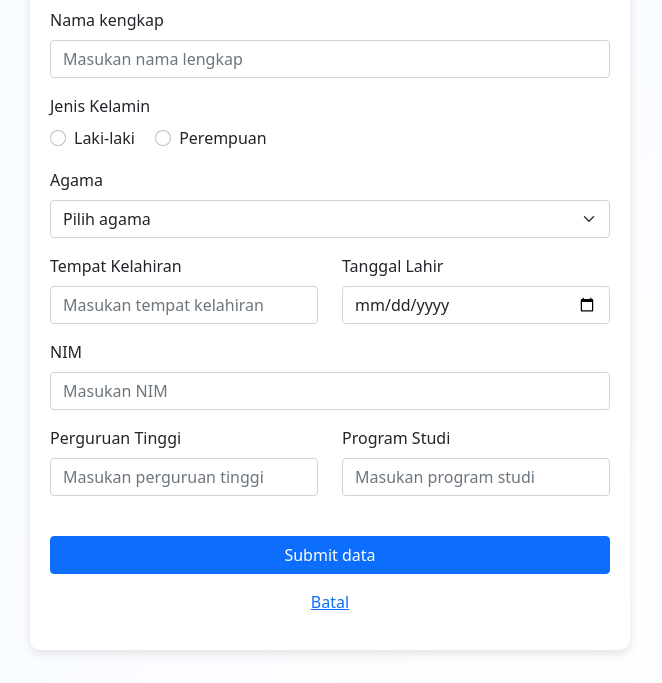
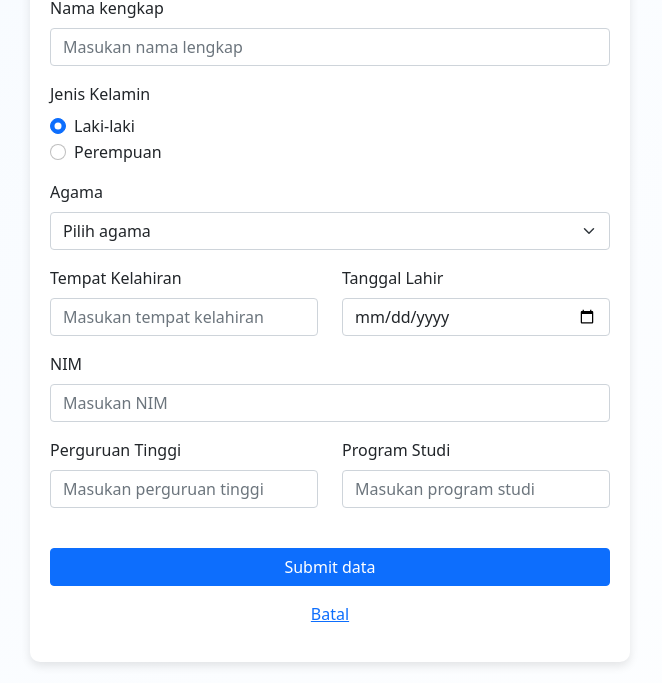
Before and after one commit to Stechoq-FS-Kel3/tugas-basic-web-2, a plain HTML site: page pages/tambah-data.html in a window 1280 px wide. Shown: the part 117-800 px from the top of the page, without its empty margins (310-972 px from the left). Drawn offline with nearby package versions, Linux system fonts and the light colour scheme.

Commit message:
fix radio

```diff
--- a/pages/tambah-data.html
+++ b/pages/tambah-data.html
@@ -32,13 +32,28 @@
         </div>
         <div class="mb-3">
           <label class="form-label">Jenis Kelamin</label><br />
-          <div class="form-check form-check-inline">
-            <input class="form-check-input" type="radio" />
-            <label class="form-check-label">Laki-laki</label>
+          <div class="form-check">
+            <input
+              class="form-check-input"
+              type="radio"
+              name="exampleRadios"
+              id="exampleRadios1"
+              checked
+            />
+            <label class="form-check-label" for="exampleRadios1">
+              Laki-laki
+            </label>
           </div>
-          <div class="form-check form-check-inline">
-            <input class="form-check-input" type="radio" />
-            <label class="form-check-label">Perempuan</label>
+          <div class="form-check">
+            <input
+              class="form-check-input"
+              type="radio"
+              name="exampleRadios"
+              id="exampleRadios2"
+            />
+            <label class="form-check-label" for="exampleRadios2">
+              Perempuan
+            </label>
           </div>
         </div>
 
```
